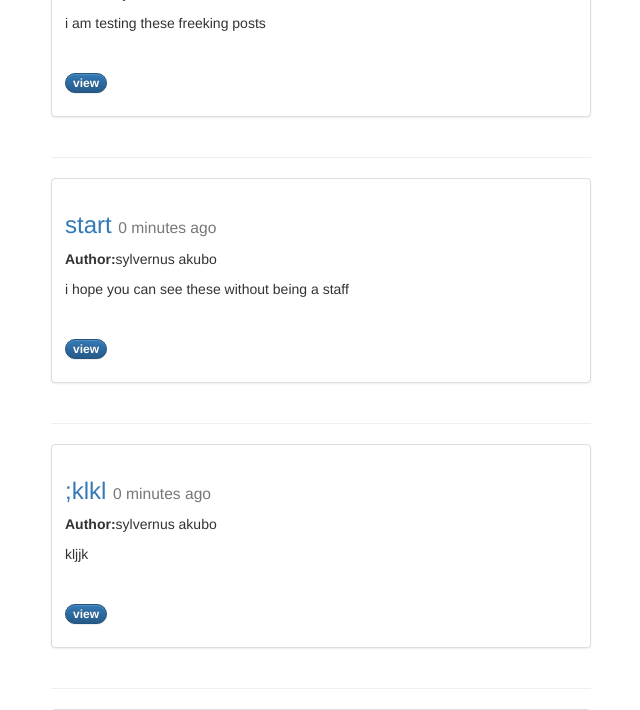
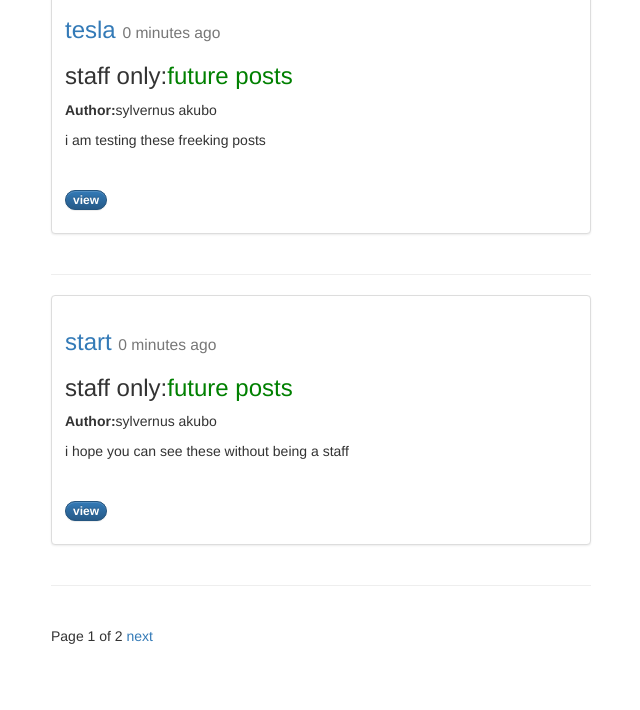
Before and after one commit to silvareal/advance_blog, a Django app: page /posts/ in a window 1280 px wide. Shown: the part 2133-2843 px from the top of the page, without its empty margins (319-959 px from the left). After the commit the page ends 2777 px from the top, so only its background shows below. Run offline with Django 3.2, Linux system fonts and the light colour scheme; a user stored in the database is signed in; data comes from the database, SQL or seed files in the repository; both versions use the stored data as it was after the commit; some libraries are stand-ins or nearby versions.

Commit message:
added the search draft

```diff
--- a/posts/forms.py
+++ b/posts/forms.py
@@ -9,5 +9,7 @@ class PostForm(forms.ModelForm):
         fields =[
             "title",
             "content",
-            "image"
+            "image",
+            "draft",
+            "published",
         ]
--- a/posts/models.py
+++ b/posts/models.py
@@ -2,8 +2,13 @@ from django.db import models
 from django.conf import settings
 from django.core.urlresolvers import reverse
 from django.db.models.signals import pre_save
+from django.utils import timezone
 from django.utils.text import slugify
 
+
+class PostManager(models.Manager):
+    def active(self, *args, **kwargs):
+        return super(PostManager, self).get_queryset().filter(draft=False).filter(published__lte=timezone.now())
 
 def upload_location(instance, filename):
     return "%s/%s" %(instance.id, filename)
@@ -18,11 +23,15 @@ class Post(models.Model):
          height_field='height_field',
          width_field='width_field'
     )
+    draft     = models.BooleanField(default=False)
+    published = models.DateField(auto_now=False,auto_now_add=False)
     height_field = models.IntegerField(default=0)
     width_field = models.IntegerField(default=0)
     slug      = models.SlugField(unique=True)
     stamptime = models.DateTimeField(auto_now=False,auto_now_add=True)
     updated   = models.DateTimeField(auto_now=True, auto_now_add=False)
+
+    objects   = PostManager()
 
     def __str__(self):
         return self.title
--- a/posts/templates/posts/post_detail.html
+++ b/posts/templates/posts/post_detail.html
@@ -11,14 +11,13 @@
     <img src="{{ instance.image.url }}" class="img-responsive" />
     {% endif %}
 
-    <h1>{{ title }} <small>{{ instance.stamptime }}</small></h1><hr>
+    <h1>{{ title }} <small>{%if instance.draft %}<span style="color:red">Draft</span>{% endif %} {% if instance.published > today %}<span style="color:green">future posts --</span>{% endif %}{{ instance.published }}</small></h1><hr>
     {% if instance.user.get_full_name %}
     <p><strong>Author:</strong>{{ instance.user.get_full_name }}</p>
     {% endif %}
     {{ instance.content|linebreaks|truncatewords:120 }}<br/>
 
     <div class="fb-like" data-href="{{ request.build_absolute_uri }}" data-layout="standard" data-action="like" data-size="small" data-show-faces="true" data-share="true"></div><br/>
-    <a href="http://www.facebook.com/sharer/sharer.php?u={{ request.build_absolute_uri }}">facebook</a>/
     <a href="https://twitter.com/home?status={{ instance.content|truncate:5|urlify }}%20{{ request.build_absolute_uri }}">Twitter</a>/
     <a href="https://www.linkedin.com/shareArticle?mini=true&url={{ request.build_absolute_uri }}/&title={{ instance.title }}&summary={{ quote_tag }}&source={{ request.build_absolute_uri }}/">Linkedin</a>/
     <a href="https://plus.google.com/share?url={{ request.build_absolute_uri }}">google+</a>/
--- a/posts/templates/posts/post_list.html
+++ b/posts/templates/posts/post_list.html
@@ -3,6 +3,11 @@
 {% block content %}
 <div class="col-sm-6 col-sm-offset-3">
     <h1>{{ title }}</h1>
+    <form method="GET" action="">
+        <input type="text" placeholder="search posts" name="q" value="{{ request.GET.q }}" />
+        <input type="submit" value="search" />
+    </form>
+    </form>
         {% for obj in instance %}
             <div class="row">
             <div class="col-sm-12 ">
@@ -13,6 +18,8 @@
                 <!--<img src="..." alt="...">-->
                 <div class="caption">
                     <h3><a href="{{ obj.get_absolute_url }}">{{ obj.title }}</a> <small>{{ obj.stamptime|timesince }} ago</small></h3>
+                    <h3>{%if obj.draft %}staff only:<span style="color:red">Draft</span>{% endif %}</h3>
+                     <h3>{% if obj.published > today %}staff only:<span style="color:green">future posts{% endif %}</span></h3>
                     {% if obj.user.get_full_name %}
                     <p><strong>Author:</strong>{{ obj.user.get_full_name }}</p>
                     {% endif %}
@@ -27,7 +34,7 @@
 <div class="pagination">
     <span class="step-links">
         {% if instance.has_previous %}
-            <a href="?{{ page_request_var }}={{ instance.previous_page_number }}">previous</a>
+            <a href="?{{ page_request_var }}={{ instance.previous_page_number }}{% if request.GET.q %}&q={{ request.GET.q }}{% endif %}">previous</a>
         {% endif %}
 
         <span class="current">
@@ -35,7 +42,7 @@
         </span>
 
         {% if instance.has_next %}
-            <a href="?{{ page_request_var }}={{ instance.next_page_number }}">next</a>
+            <a href="?{{ page_request_var }}={{ instance.next_page_number }}{% if request.GET.q %}&q={{ request.GET.q }}{% endif %}">next</a>
         {% endif %}
     </span>
 </div>
--- a/posts/views.py
+++ b/posts/views.py
@@ -1,8 +1,9 @@
 from urllib.parse import quote
 from django.contrib import messages
 from django.core.paginator import Paginator, EmptyPage, PageNotAnInteger
+from django.db.models import Q
 from django.shortcuts import render, get_object_or_404, HttpResponseRedirect, redirect, Http404
-
+from django.utils import timezone
 from . models import Post
 from . forms import PostForm
 
@@ -26,23 +27,35 @@ def post_create(request): #create post
     return render(request, 'posts/post_form.html', context)
 
 def post_detail(request, slug ): #retrieve post
+    today = timezone.now().date()
     instance = get_object_or_404(Post, slug=slug )
+    if instance.draft or instance.published > timezone.now().date():
+        if not request.user.is_staff or not request.user.is_superuser:
+             raise Http404
     quote_tag = quote(instance.content)
     context  = {
         'title':instance.title,
         'instance':instance,
         "quote_tag":quote_tag,
+        "today":today,
     }
     return render(request,'posts/post_detail.html', context)
 
 def post_list(request): #list all post
-    if not request.user.is_staff or not request.user.is_superuser:
-        raise Http404
+    today = timezone.now().date()
+    instance_list = Post.objects.active()
+    if request.user.is_staff or request.user.is_superuser:
+        instance_list = Post.objects.all()
+    query   = request.GET.get("q")
+    if query:
+        instance_list  = instance_list.filter(
+            Q(title__icontains=query)|
+            Q(content__icontains=query)|
+            Q(user__first_name__icontains=query)|
+            Q(user__last_name__icontains=query)).distinct() #.distict()"not going to have duplicate items"
 
-    instance_list = Post.objects.all()
-    paginator = Paginator(instance_list, 10, orphans=5)
+    paginator = Paginator(instance_list, 5, orphans=2)
     page_request_var = "page"
-
     page = request.GET.get(page_request_var)
     try:
         instance = paginator.page(page)
@@ -56,7 +69,8 @@ def post_list(request): #list all post
     context  = {
         'instance':instance,
         'title': 'List',
-        'page_request_var':page_request_var
+        'page_request_var':page_request_var,
+        "today":today,
     }
     return render(request, 'posts\post_list.html', context)
 
```
Also changed, not shown: db.sqlite3, posts/migrations/0008_auto_20170927_0211.py (added), posts/migrations/0009_auto_20170927_0219.py (added), posts/migrations/0010_auto_20170927_0225.py (added).
